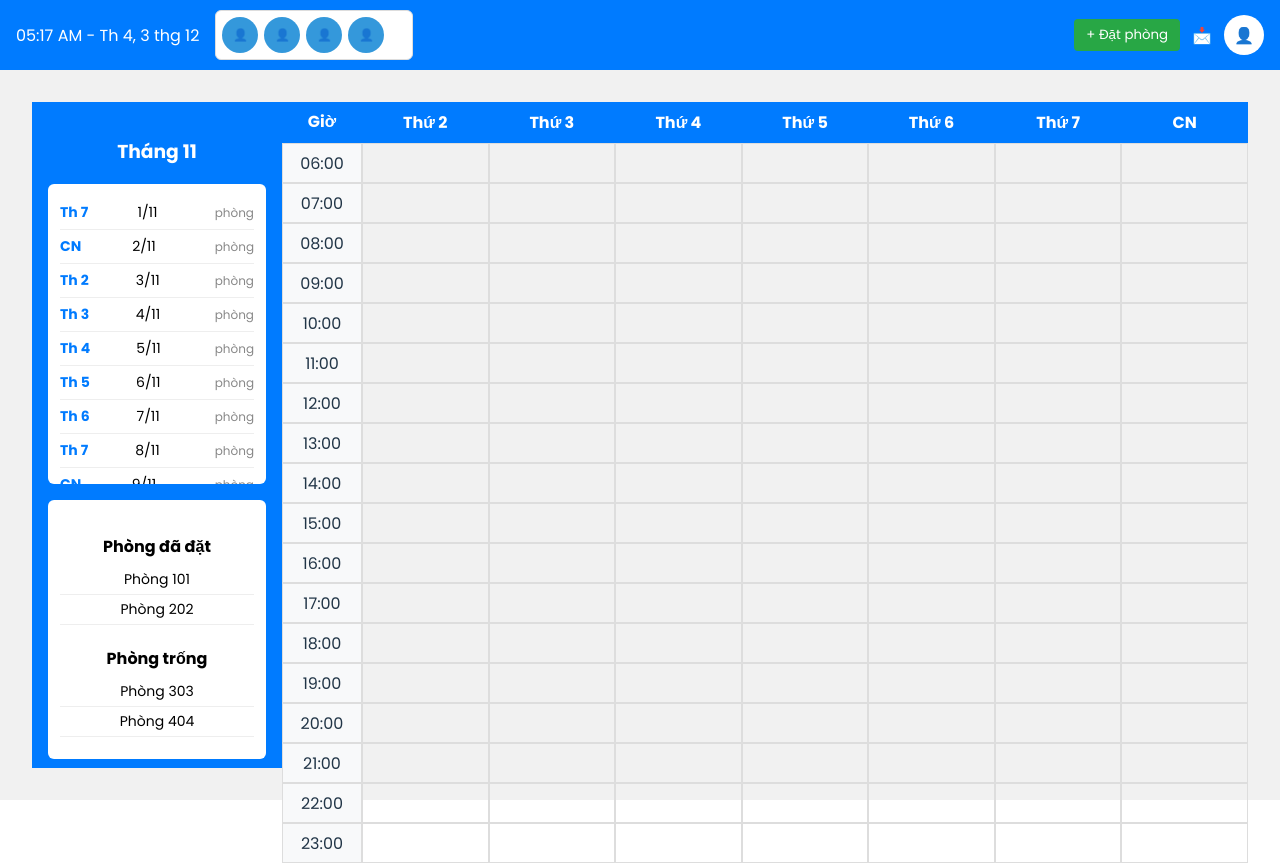
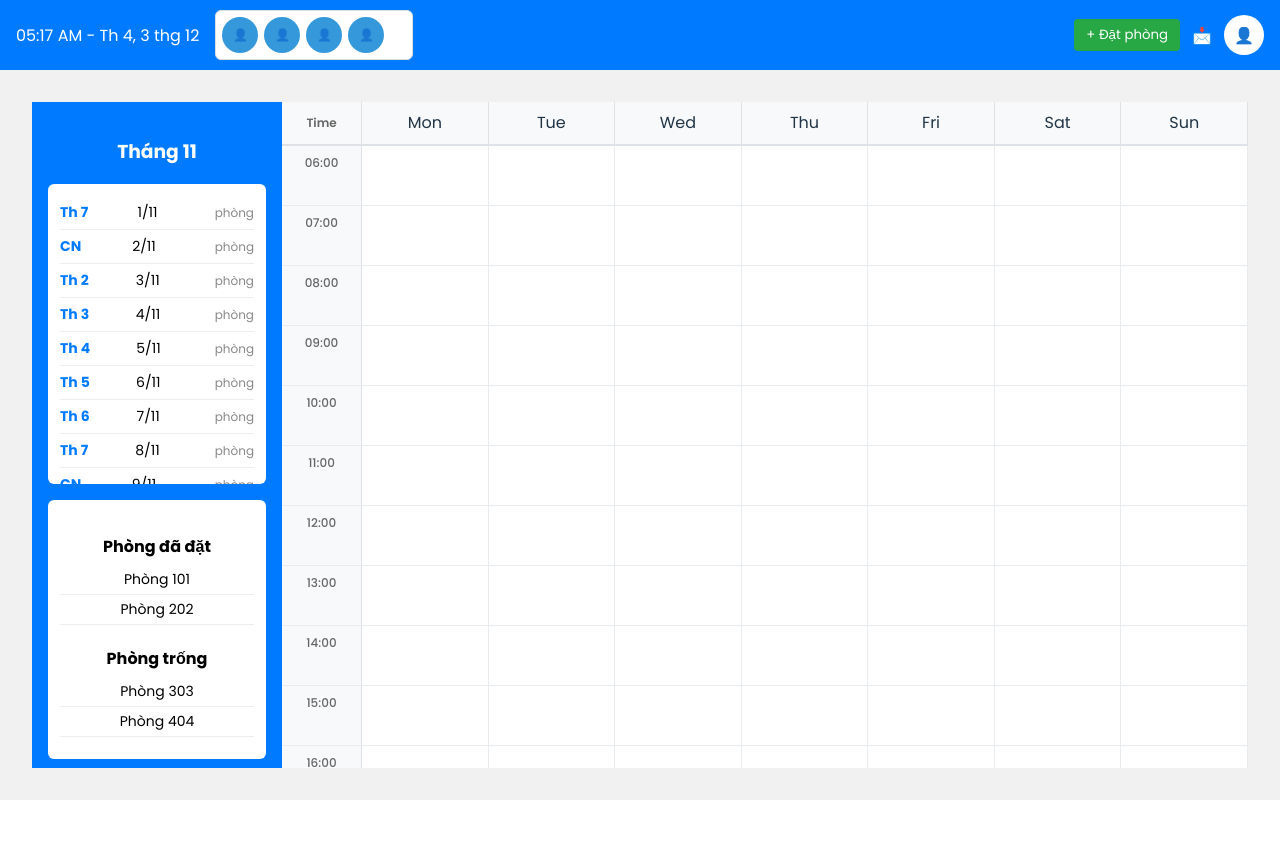
Before and after one commit to DangTrongLuong/meeting-scheduling-system-frontend, a React (Vite) app: page /dashboard in a window 1280 px wide. After the commit the page ends 800 px from the top, so only its background shows below. Built offline with nearby package versions, Linux system fonts and the light colour scheme.

Commit message:
Sửa giao diện lịch

```diff
--- a/src/pages/Dashboard.jsx
+++ b/src/pages/Dashboard.jsx
@@ -11,7 +11,7 @@ export default function Dashboard() {
     { name: "V",  icon: "👤" }
   ];
 
-  const weekDays = ["Thứ 2", "Thứ 3", "Thứ 4", "Thứ 5", "Thứ 6", "Thứ 7", "CN"];
+  const weekDays = ["Mon", "Tue", "Wed", "Thu", "Fri", "Sat", "Sun"];
   const timeSlots = Array.from({ length: 18 }, (_, i) => `${(6 + i).toString().padStart(2, "0")}:00`);
   const [currentTime, setCurrentTime] = useState("");
   const [showMore, setShowMore] = useState(false);
@@ -112,7 +112,7 @@ export default function Dashboard() {
           <div className="week-calendar">
             {/* Header: ngày trong tuần */}
             <div className="week-header">
-              <div className="time-header">Giờ</div>
+              <div className="time-header">Time</div>
               {weekDays.map((day, i) => (
                 <div key={i} className="week-day">{day}</div>
               ))}
--- a/src/styles/Dashboard.css
+++ b/src/styles/Dashboard.css
@@ -183,60 +183,126 @@ html, body, #root {
   flex: 1;
   display: flex;
   flex-direction: column;
+  overflow: hidden;
+  background-color: #fff;
 }
 
 .week-calendar {
   display: grid;
   grid-template-rows: auto 1fr;
   height: 100%;
+  overflow: hidden;
 }
 
 .week-header {
   display: grid;
   grid-template-columns: 80px repeat(7, 1fr);
-  background-color: #007bff;
-  color: #fff;
+  background-color: #f8f9fa;
+  border-bottom: 2px solid #dee2e6;
+  position: sticky;
+  top: 0;
+  z-index: 10;
+}
+
+.time-header {
+  background-color: #f8f9fa;
+  color: #666;
   text-align: center;
+  font-weight: 600;
+  font-size: 12px;
+  padding: 12px 8px;
+  border-right: 1px solid #dee2e6;
+}
+
+.week-day {
+  padding: 8px;
+  text-align: center;
+  border-right: 1px solid #dee2e6;
+}
+
+.date-display {
+  font-size: 11px;
+  color: #666;
+  margin-bottom: 4px;
+}
+
+.day-name {
+  font-size: 13px;
+  font-weight: 600;
+  color: #333;
 }
 
 .schedule-grid {
   display: grid;
   grid-template-columns: 80px repeat(7, 1fr);
-  grid-auto-rows: 40px; /* mỗi khung giờ cao 40px */
+  grid-auto-rows: 60px;
+  overflow-y: auto;
+  overflow-x: hidden;
 }
 
 .time-slot {
   background-color: #f8f9fa;
-  border: 1px solid #ddd;
+  border-right: 1px solid #dee2e6;
+  border-bottom: 1px solid #e9ecef;
   text-align: center;
-  line-height: 40px;
+  font-size: 12px;
+  color: #666;
+  padding: 8px 4px;
+  font-weight: 500;
+  position: sticky;
+  left: 0;
 }
 
 .schedule-cell {
-  border: 1px solid #ddd;
+  border-right: 1px solid #e9ecef;
+  border-bottom: 1px solid #e9ecef;
   cursor: pointer;
+  position: relative;
+  transition: background-color 0.2s;
 }
 
-.week-day {
-  padding: 8px 0;
-  font-weight: bold;
+.schedule-cell:hover {
+  background-color: #f8f9fa;
 }
 
-.time-header {
-  background-color: #007bff;
-  color: white;
-  text-align: center;
-  font-weight: bold;
-  line-height: 40px;
+.meeting-block {
+  position: absolute;
+  top: 2px;
+  left: 2px;
+  right: 2px;
+  border-radius: 6px;
+  padding: 6px 8px;
+  color: #fff;
+  font-size: 11px;
+  overflow: hidden;
+  cursor: pointer;
+  transition: transform 0.2s, box-shadow 0.2s;
+  box-shadow: 0 2px 4px rgba(0,0,0,0.1);
 }
 
-.meeting {
-  background-color: #007bff;
-  color: #fff;
-  padding: 4px;
-  border-radius: 4px;
+.meeting-block:hover {
+  transform: translateY(-2px);
+  box-shadow: 0 4px 8px rgba(0,0,0,0.15);
 }
 
+.meeting-title {
+  font-weight: 600;
+  margin-bottom: 2px;
+  white-space: nowrap;
+  overflow: hidden;
+  text-overflow: ellipsis;
+}
+
+.meeting-subtitle {
+  font-size: 10px;
+  opacity: 0.9;
+  margin-bottom: 2px;
+}
+
+.meeting-room {
+  font-size: 10px;
+  opacity: 0.8;
+}
 /* Popup */
 .event-popup {
   position: fixed;
@@ -248,13 +314,61 @@ html, body, #root {
   display: flex;
   align-items: center;
   justify-content: center;
+  z-index: 2000;
 }
 
 .popup-content {
   background: #fff;
   color: #000;
-  padding: 20px;
-  border-radius: 8px;
-  width: 300px;
-  text-align: center;
+  padding: 24px;
+  border-radius: 12px;
+  width: 400px;
+  max-width: 90%;
+  box-shadow: 0 8px 24px rgba(0,0,0,0.2);
 }
+
+.popup-content h3 {
+  margin: 0 0 16px 0;
+  font-size: 20px;
+  color: #333;
+}
+
+.popup-content p {
+  margin: 0 0 20px 0;
+  color: #666;
+  font-size: 14px;
+}
+
+.popup-actions {
+  display: flex;
+  gap: 12px;
+  justify-content: flex-end;
+}
+
+.btn-primary, .btn-secondary {
+  padding: 8px 16px;
+  border: none;
+  border-radius: 6px;
+  font-weight: 600;
+  font-size: 14px;
+  cursor: pointer;
+  transition: all 0.2s;
+}
+
+.btn-primary {
+  background-color: #007bff;
+  color: white;
+}
+
+.btn-primary:hover {
+  background-color: #0056b3;
+}
+
+.btn-secondary {
+  background-color: #6c757d;
+  color: white;
+}
+
+.btn-secondary:hover {
+  background-color: #5a6268;
+}
```
